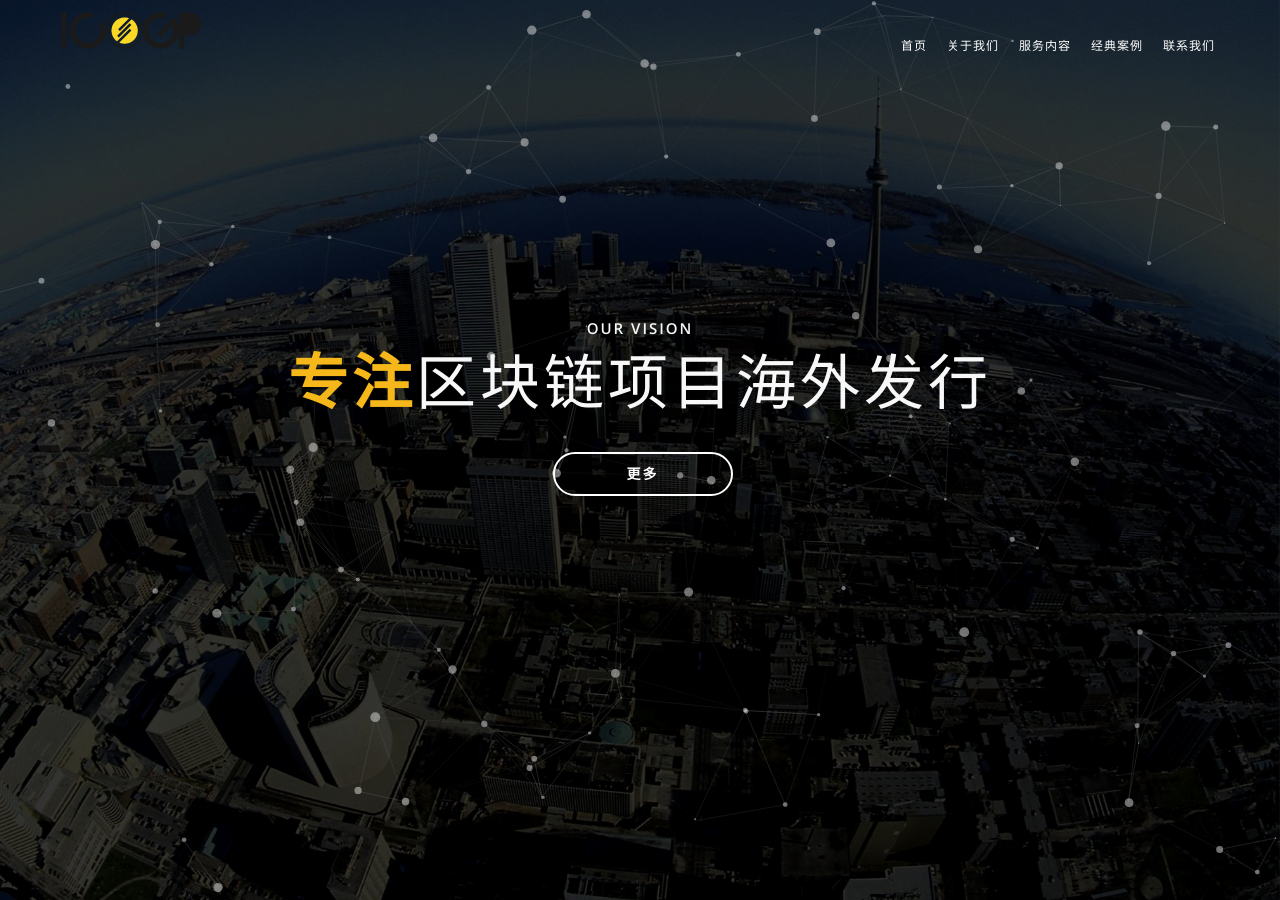
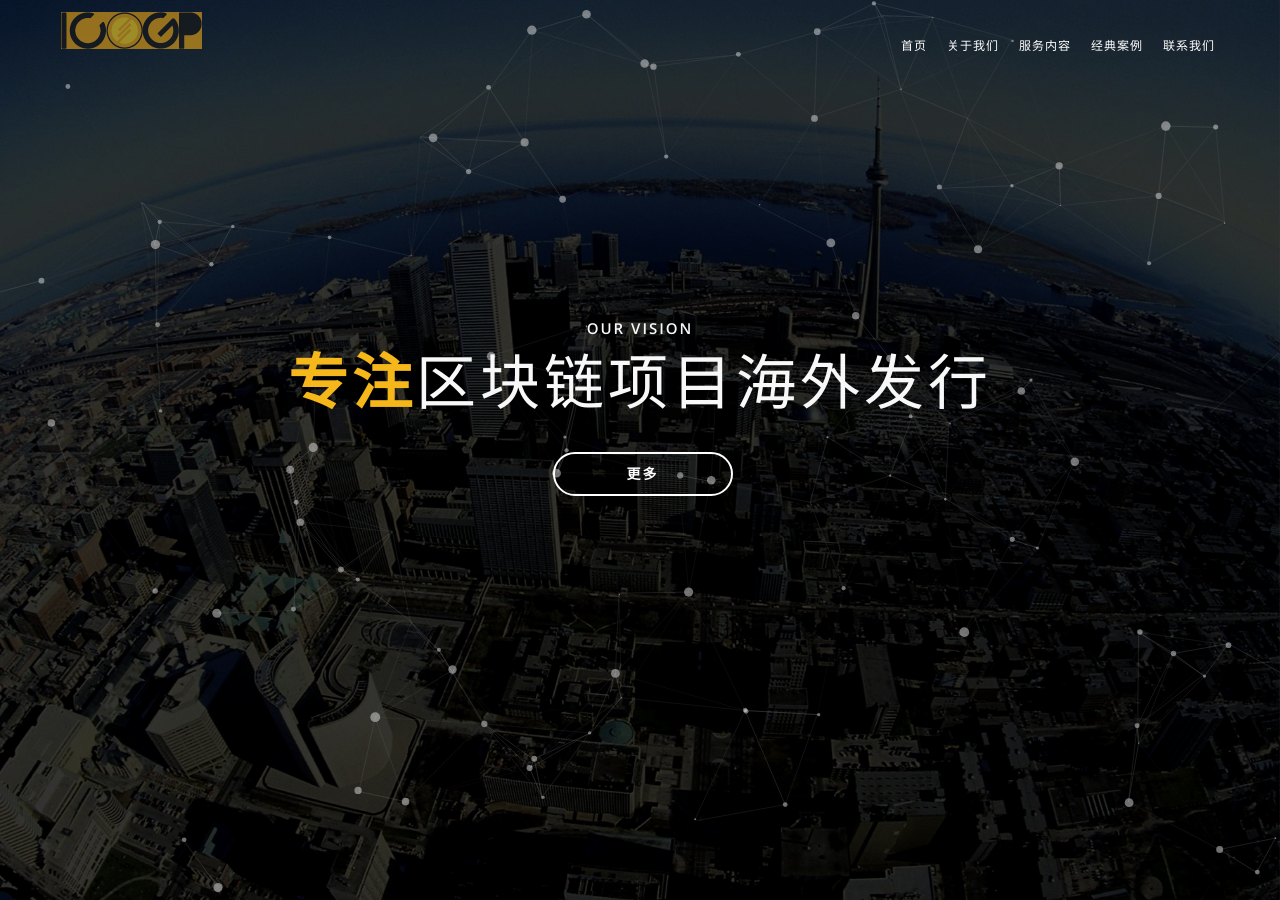
Before and after one commit to xuguangtech/pspcoin, a Jekyll site: the page built from index.html, in a window 1280 px wide and 900 px high. Built offline with Jekyll 4.4.1, drawn with Linux system fonts in a browser that asks for light colours.

Commit message:
icon update

```diff
--- a/_includes/header.html
+++ b/_includes/header.html
@@ -11,7 +11,9 @@
                 </button>
 
                 <!-- START LOGO -->
-                <a class="navbar-brand scroll text-uppercase" href="#home"><img src="{{ '/assets/images/logo2.png' | relative_url }}" alt="KOL MEDIA"></a>
+                <a class="navbar-brand scroll text-uppercase" href="#home">
+                    <img style="filter: alpha(opacity=60);background-color: #f1aa17;opacity: 0.6;" src="{{ '/assets/images/logo2.png' | relative_url }}" alt="KOL MEDIA">
+                </a>
                 <!-- // END LOGO -->
 
             </div>
--- a/_includes/html-head.html
+++ b/_includes/html-head.html
@@ -5,7 +5,7 @@
     <!-- FAV ICON -->
     <link rel="icon" type="image/png" href="{{ '/assets/images/favicon.png' | relative_url }}">
         <!-- PAGE TITLE -->
-        <title>亿宇传播 - KOL MEDIA</title>
+        <title>ICOGP</title>
         <!-- BOOTSTRAP -->
         <link rel="stylesheet" href="{{ '/assets/css/bootstrap.min.css' | relative_url }}">
         <!-- MAGNIFIC POPUP -->
```
